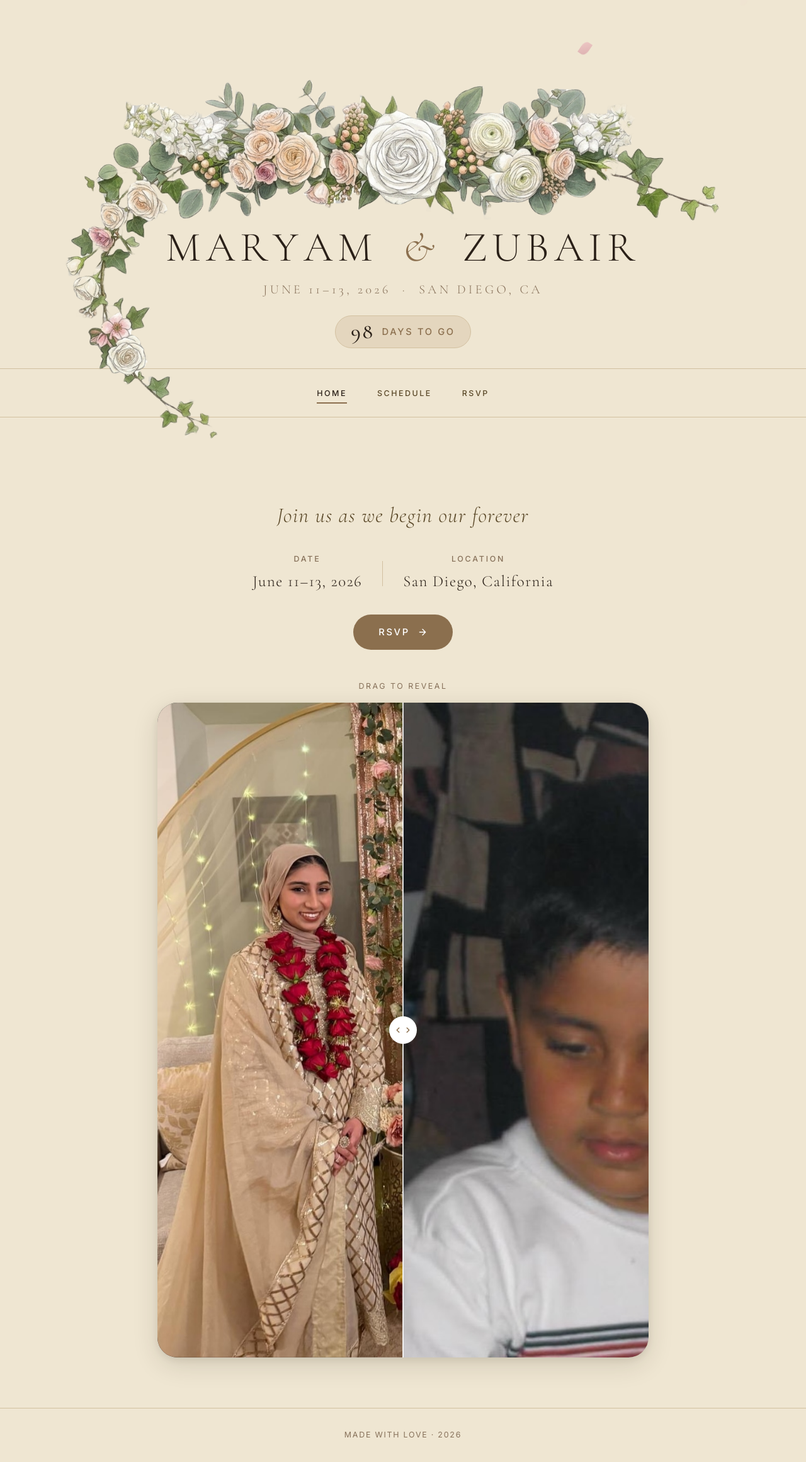
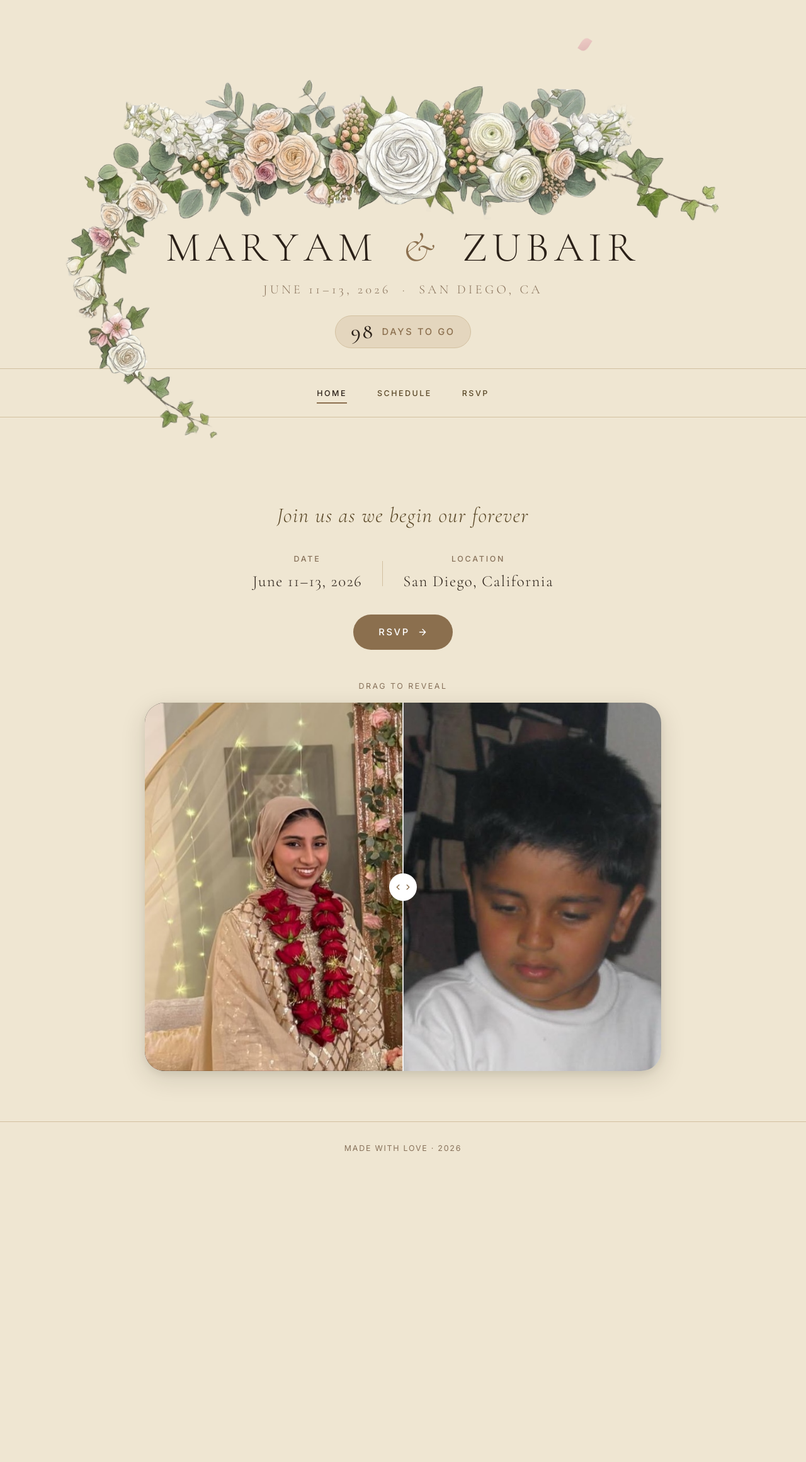
Before and after one commit to ZubairQazi/ZubairQazi.github.io, a Jekyll site: the page maryam/index.html, which Jekyll copies as it is, in a window 1280 px wide. Shown: the whole page at 63% size. Built offline with Jekyll 4.4.1, drawn with Linux system fonts in a browser that asks for light colours; nearby versions of some CDN libraries; after the commit the page ends 1867 px from its top, so only the background shows below that.

Commit message:
fix(ui): slider landscape 4/3, max-height 65vh, face-focused object-position

```diff
--- a/maryam/css/styles.css
+++ b/maryam/css/styles.css
@@ -452,8 +452,9 @@ h1, h2, h3, h4, h5, h6 {
 .ba-slider {
   position: relative;
   width: 100%;
-  max-width: 780px;
-  aspect-ratio: 3 / 4;
+  max-width: 820px;
+  aspect-ratio: 4 / 3;
+  max-height: 65vh;
   border-radius: var(--radius-xl);
   overflow: hidden;
   box-shadow: var(--shadow-lg);
@@ -472,7 +473,7 @@ h1, h2, h3, h4, h5, h6 {
   width: 100%;
   height: 100%;
   object-fit: cover;
-  object-position: center top;
+  object-position: center 20%;
   display: block;
   pointer-events: none;
 }
@@ -489,7 +490,7 @@ h1, h2, h3, h4, h5, h6 {
   width: 100%;
   height: 100%;
   object-fit: cover;
-  object-position: center top;
+  object-position: center 15%;
   display: block;
   pointer-events: none;
 }
@@ -564,7 +565,8 @@ h1, h2, h3, h4, h5, h6 {
 
 @media (max-width: 600px) {
   .ba-slider {
-    aspect-ratio: 2 / 3;
+    aspect-ratio: 4 / 3;
+    max-height: 55vw;
   }
 }
 
```
